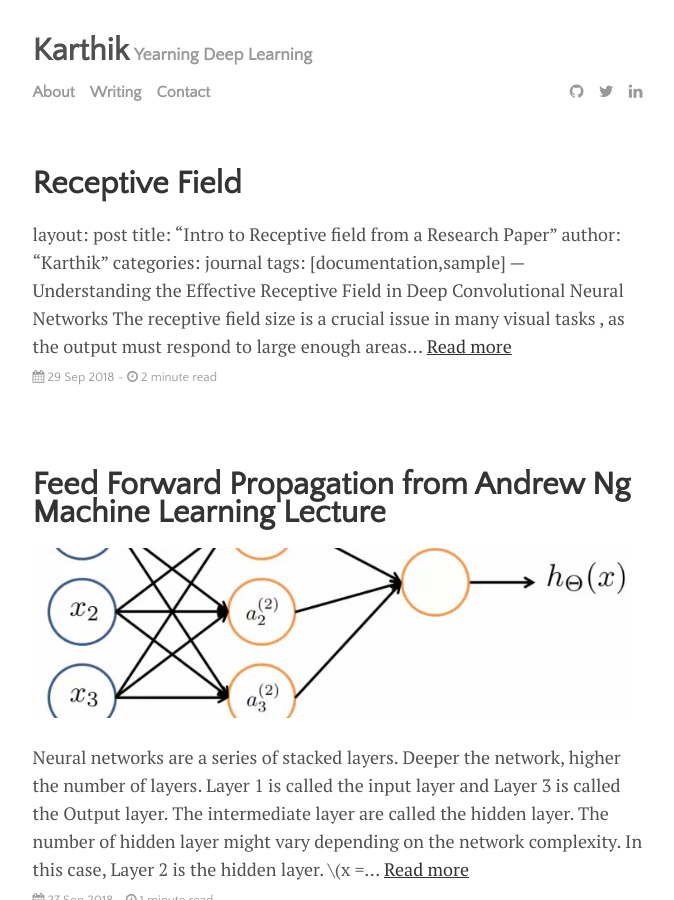
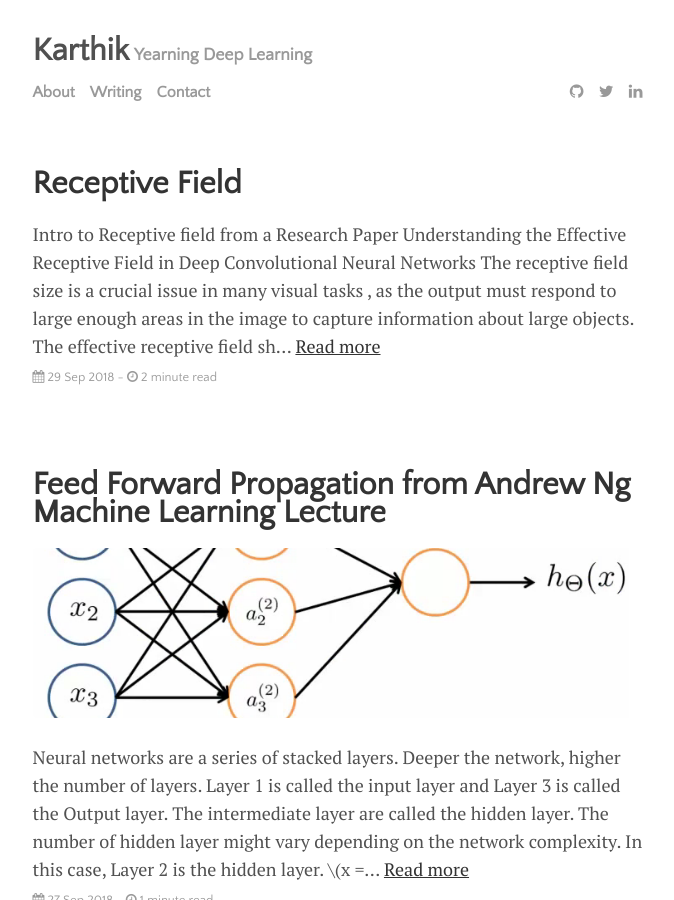
Before and after one commit to karthikziffer/karthikziffer.github.io, a Jekyll site: the page built from index.html, in a window 1280 px wide and 900 px high. Shown: the whole window, without its empty margins (300-974 px from the left). Built offline with Jekyll 4.4.1, drawn with Linux system fonts in a browser that asks for light colours; the list of posts is cut into pages by our own code.

Commit message:
Header Changes

```diff
--- a/_posts/2018-09-29-receptive-field.md
+++ b/_posts/2018-09-29-receptive-field.md
@@ -1,13 +1,14 @@
 
----
+<!-- ---
 layout: post
 title: "Intro to Receptive field from a Research Paper"
 author: "Karthik"
 categories: journal
 tags: [documentation,sample]
 ---
+ -->
 
-
+# Intro to Receptive field from a Research Paper
 
 
 
```
